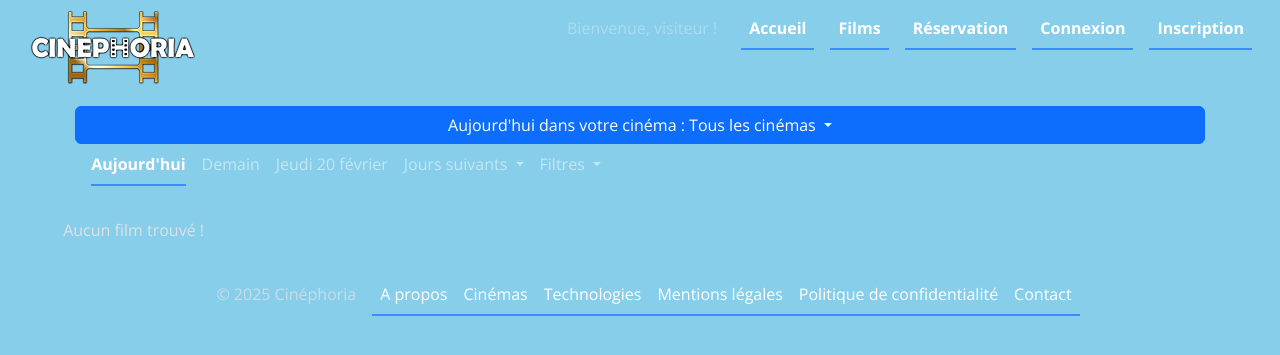
After one commit to cguhring67/cinephoria, a Symfony app: template webapp/templates/films.html.twig in a window 1280 px wide. The commit adds this page. Shown: the top 355 px of the page. Run offline with Twig, Linux system fonts and the light colour scheme; the template is opened without the code that fills it, so the values that code supplies are empty; style sheets or scripts are compiled from the project's sources; some libraries are stand-ins or nearby versions.

Commit message:
Ajout des pages Liste des films, et détails d'un film. Le design de la liste des films est bien avancé, mais le lien avec la base de données n'est pas encore fait.

```diff
--- a/webapp/templates/accueil.html.twig
+++ b/webapp/templates/accueil.html.twig
@@ -30,7 +30,7 @@
 
 
 
-   <h1>FILMS A L'AFFICHE</h1>
+   <h1 class="accueil">FILMS A L'AFFICHE</h1>
 
 
    <div class="affiches_carousel mx-auto">
--- a/webapp/templates/base.html.twig
+++ b/webapp/templates/base.html.twig
@@ -33,7 +33,7 @@
     {% set isActive = currentUrl == url %}
 
     <li class="nav-item">
-        <a href="{{ url }}" class="nav-link {% if isActive %}active{% endif %} px-3">{{ name }}</a>
+        <a href="{{ url }}" class="nav-link {% if isActive %}active{% endif %} px-2">{{ name }}</a>
     </li>
 {% endmacro %}
 
@@ -53,11 +53,11 @@
                 {% set nom_utilisateur = "visiteur" %}
             {% endif %}
 
-            <ul class="navbar-nav ms-auto me-3 mb-2 mb-lg-0">
-                <span class="navbar-text nav-link text-body-secondary px-3">Bienvenue, {{ nom_utilisateur }} !</span>
+            <ul class="navbar-nav nav-underline ms-auto me-3 mb-2 mb-lg-0">
+                <span class="navbar-text nav-link px-2 disabled" aria-disabled="true">Bienvenue, {{ nom_utilisateur }} !</span>
                 {{ _self.menuItem('Accueil', path('index')) }}
 
-                {{ _self.menuItem('Films', path('index')) }}
+                {{ _self.menuItem('Films', path('liste_films')) }}
                 {{ _self.menuItem('Réservation', path('index')) }}
 
                 {% if app.user %} {# user.isLoggedIn #}
--- /dev/null
+++ b/webapp/templates/films.html.twig
@@ -0,0 +1,115 @@
+{% extends 'base.html.twig' %}
+
+{% block title %}Accueil{% endblock %}
+
+{% block content %}
+<div class="col-12 px-6 align-items-center">
+
+   <div class="row g-4 mx-auto align-items-center">
+      <div class="col-12">
+         <div class="dropdown choix_cinema">
+            <button class="btn btn-primary dropdown-toggle w-100" type="button" data-bs-toggle="dropdown" aria-expanded="false">
+              Aujourd'hui dans votre cinéma : Tous les cinémas
+            </button>
+            <ul class="dropdown-menu fs-4 w-100 text-center">
+               <li><h6 class="dropdown-header">Cinémas en France</h6></li>
+               <li><a class="dropdown-item" href="#">Nantes</a></li>
+               <li><a class="dropdown-item" href="#">Bordeaux</a></li>
+               <li><a class="dropdown-item" href="#">Paris</a></li>
+               <li><a class="dropdown-item" href="#">Toulouse</a></li>
+               <li><a class="dropdown-item" href="#">Lille</a></li>
+               <li><hr class="dropdown-divider"></li>
+               <li><h6 class="dropdown-header">Cinémas en Belgique</h6></li>
+               <li><a class="dropdown-item" href="#">Charleroi</a></li>
+               <li><a class="dropdown-item" href="#">Liège</a></li>
+            </ul>
+         </div>
+      </div>
+   </div>
+   <div class="row g-4 mx-auto align-items-center">
+      <div class="col-12">
+         <ul class="nav nav-underline nav_filtres px-3">
+            <li class="nav-item">
+               <a class="nav-link active">Aujourd'hui</a>
+            </li>
+            <li class="nav-item">
+               <a class="nav-link">Demain</a>
+            </li>
+            <li class="nav-item">
+               <a class="nav-link">Jeudi 20 février</a>
+            </li>
+
+            <li class="nav-item dropdown jours_menu">
+               <a class="nav-link dropdown-toggle" data-bs-toggle="dropdown" role="button" aria-expanded="false">
+                  Jours suivants
+               </a>
+               <ul class="dropdown-menu">
+                  <li><a class="dropdown-item">Vendredi 21 février</a></li>
+                  <li><a class="dropdown-item">Samedi 22 février</a></li>
+                  <li><a class="dropdown-item">Dimanche 23 février</a></li>
+                  <li><a class="dropdown-item">Lundi 24 février</a></li>
+                  <li><a class="dropdown-item">Mardi 25 février</a></li>
+               </ul>
+            </li>
+
+            <li class="nav-item dropdown filtres_menu">
+               <a class="nav-link dropdown-toggle" data-bs-toggle="dropdown" role="button" aria-expanded="false">
+                  Filtres
+               </a>
+               <ul class="dropdown-menu">
+                  <li><h6 class="dropdown-header">Technologies</h6></li>
+                  <li>
+                        <span class="badge rounded-pill badge_genre_filtres" data-filtre-techno="4DX">4DX-ICE</span>
+                        <span class="badge rounded-pill badge_genre_filtres" data-filtre-techno="3D">3D</span>
+                        <span class="badge rounded-pill badge_genre_filtres" data-filtre-techno="IMAX">IMAX</span>
+                        <span class="badge rounded-pill badge_genre_filtres" data-filtre-techno="ONYX">ONYX</span>
+                  </li>
+
+                  <li><hr class="dropdown-divider"></li>
+                  <li><h6 class="dropdown-header">Genres</h6></li>
+                  <li>
+                     {% for genre in genres %}
+                        <span class="badge rounded-pill badge_genre_filtres" data-filtre-genre="{{ genre }}">{{ genre }}</span>
+                     {% endfor %}
+                  </li>
+
+               </ul>
+            </li>
+
+
+         </ul>
+      </div>
+   </div>
+
+
+   <div class="row g-4 mt-2">
+
+   {% for film in films %}
+      <div class="col-6 col-md-4 col-lg-4 col-xl-3 col-xxl-2">
+         <a href="/film/{{ film }}" class="films_lien_details">
+            <div class="card">
+                  <img src="images/affiches/{{ film }}.jpg" class="card-img-top" alt="{{ film }}">
+                  <div class="film_hover">INFOS ET<br><b>SEANCES</b></div>
+               <div class="card-body">
+                  <h5 class="card-title">{{ film }}</h5>
+                  <p class="card-text">Début de la description du film...</p>
+               </div>
+            </div>
+         </a>
+      </div>
+         {% else %}
+
+            <div class="affiche">Aucun film trouvé !</div>
+
+         {% endfor %}
+
+
+   </div>
+</div>
+
+
+{% endblock %}
+
+{% block scripts_supp %}
+
+{% endblock %}
```
Also changed, not shown: webapp/public/sass/style.scss (+223 -6 lines), webapp/src/Controller/FilmsController.php (added, +78 -0 lines), webapp/src/Services/FilmsGenres.php (added, +36 -0 lines), webapp/templates/film_details.html.twig (added, +34 -0 lines).
